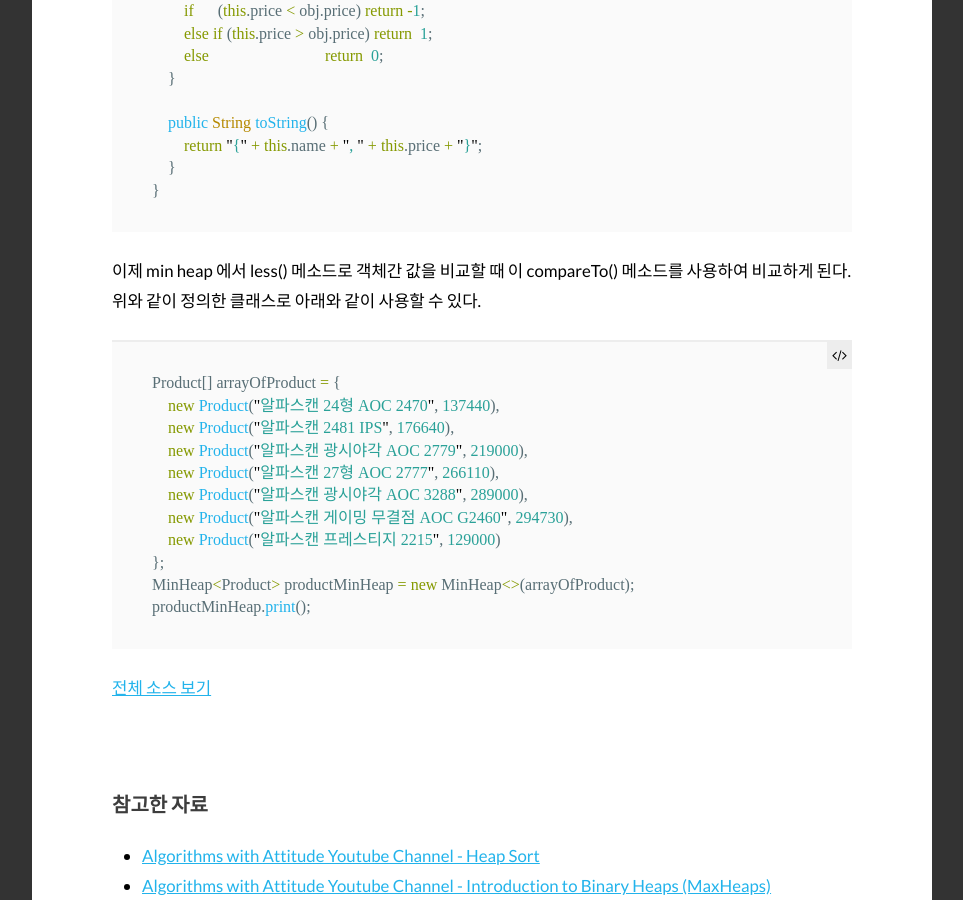
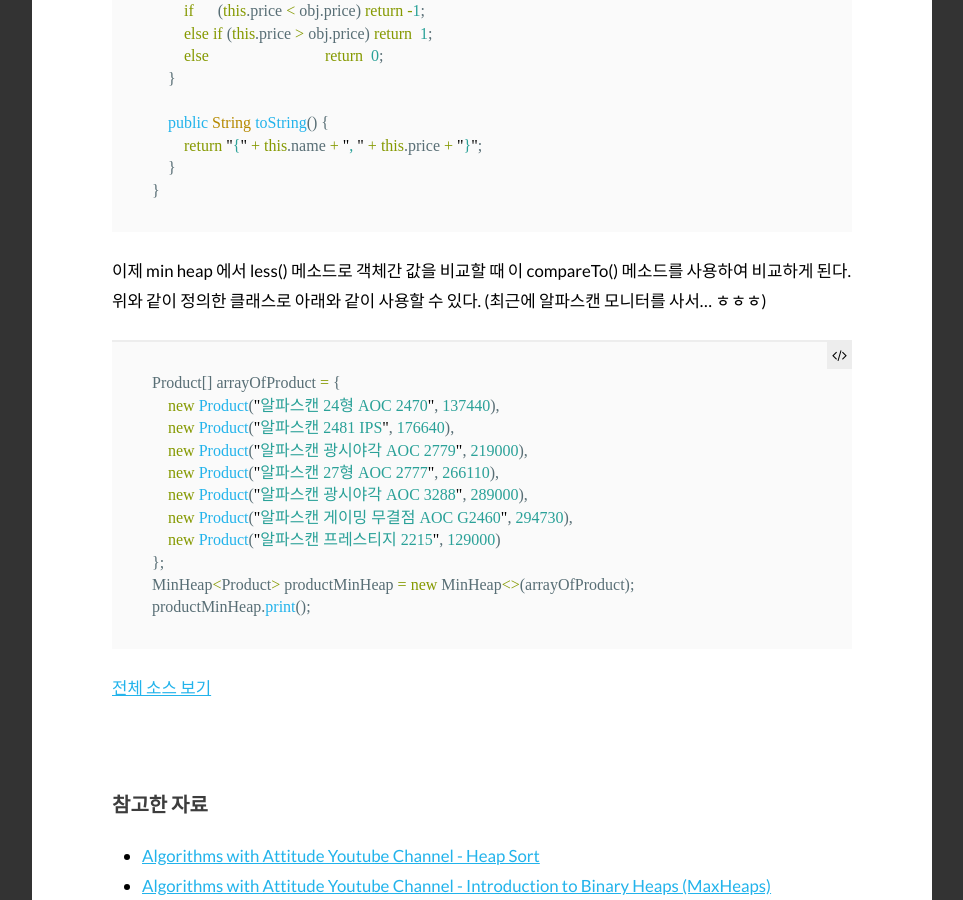
Before and after one commit to yaboong/yaboong.github.io, a Jekyll site: the page built from _posts/2018-02-10-2_array-advanced-heap-and-heapsort.md, in a window 1280 px wide and 900 px high, scrolled down 12287 px. Shown: the whole window, without its empty margins (8-971 px from the left). Built offline with Jekyll 4.4.1, drawn with Linux system fonts in a browser that asks for light colours; some web fonts are replaced; comment, search, counter and statistics services are not loaded.

````diff
--- a/_posts/2018-02-10-2_array-advanced-heap-and-heapsort.md
+++ b/_posts/2018-02-10-2_array-advanced-heap-and-heapsort.md
@@ -379,7 +379,7 @@
 ```
 
 이제 min heap 에서 less() 메소드로 객체간 값을 비교할 때 이 compareTo() 메소드를 사용하여 비교하게 된다.
-위와 같이 정의한 클래스로 아래와 같이 사용할 수 있다.
+위와 같이 정의한 클래스로 아래와 같이 사용할 수 있다. (최근에 알파스캔 모니터를 사서... ㅎㅎㅎ)
 
 ```javascript
 Product[] arrayOfProduct = {
````
Also changed, not shown: _posts/2018-02-08-linked-list-1-basic.md (+1 -1 lines), _posts/2018-02-08-linked-list-2-advanced-stack.md (+1 -1 lines), _posts/2018-02-09-array-advanced-1-stack.md (+1 -1 lines), _posts/2018-02-09-linked-list-3-advanced-queue.md (+1 -1 lines).
